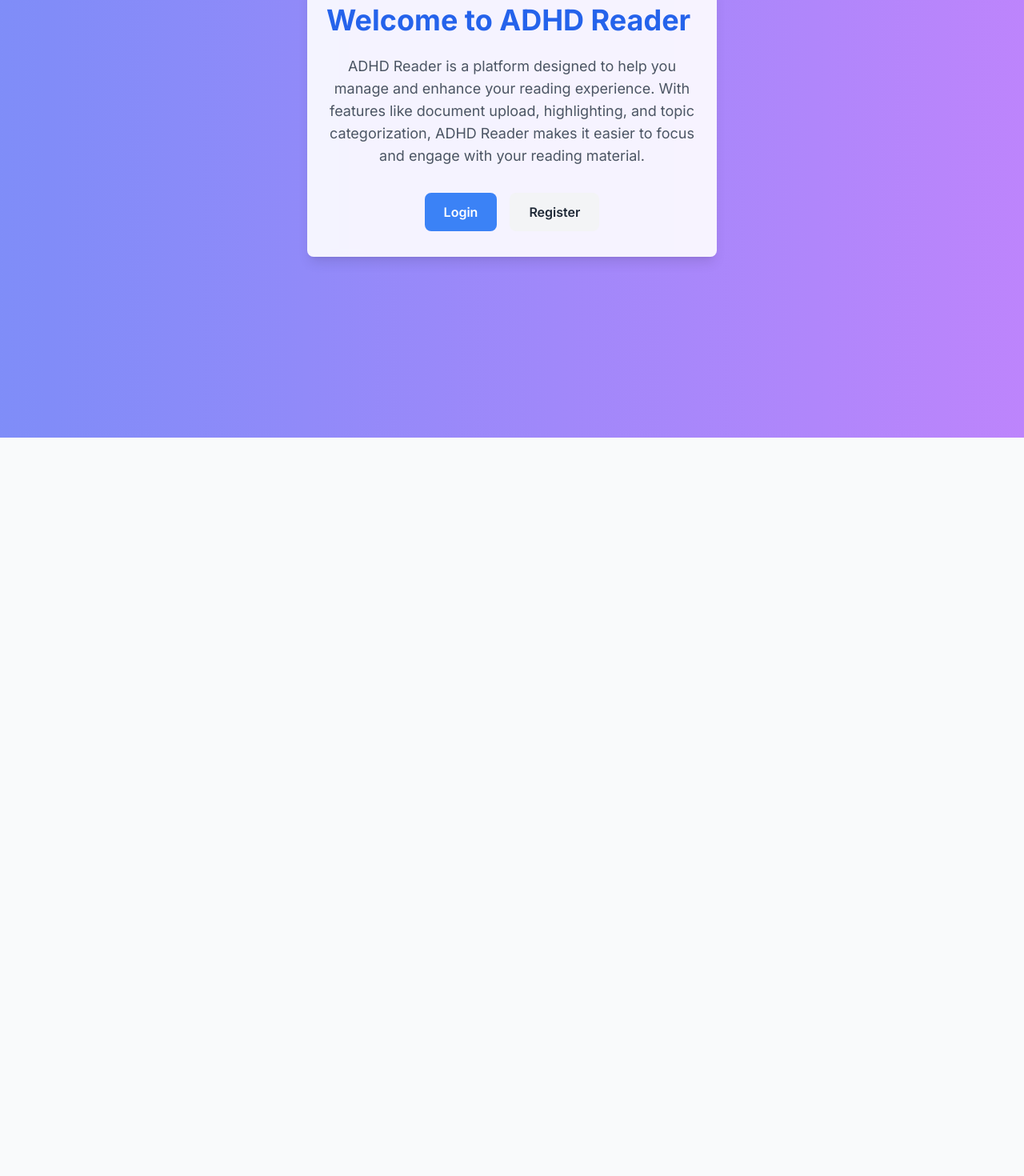
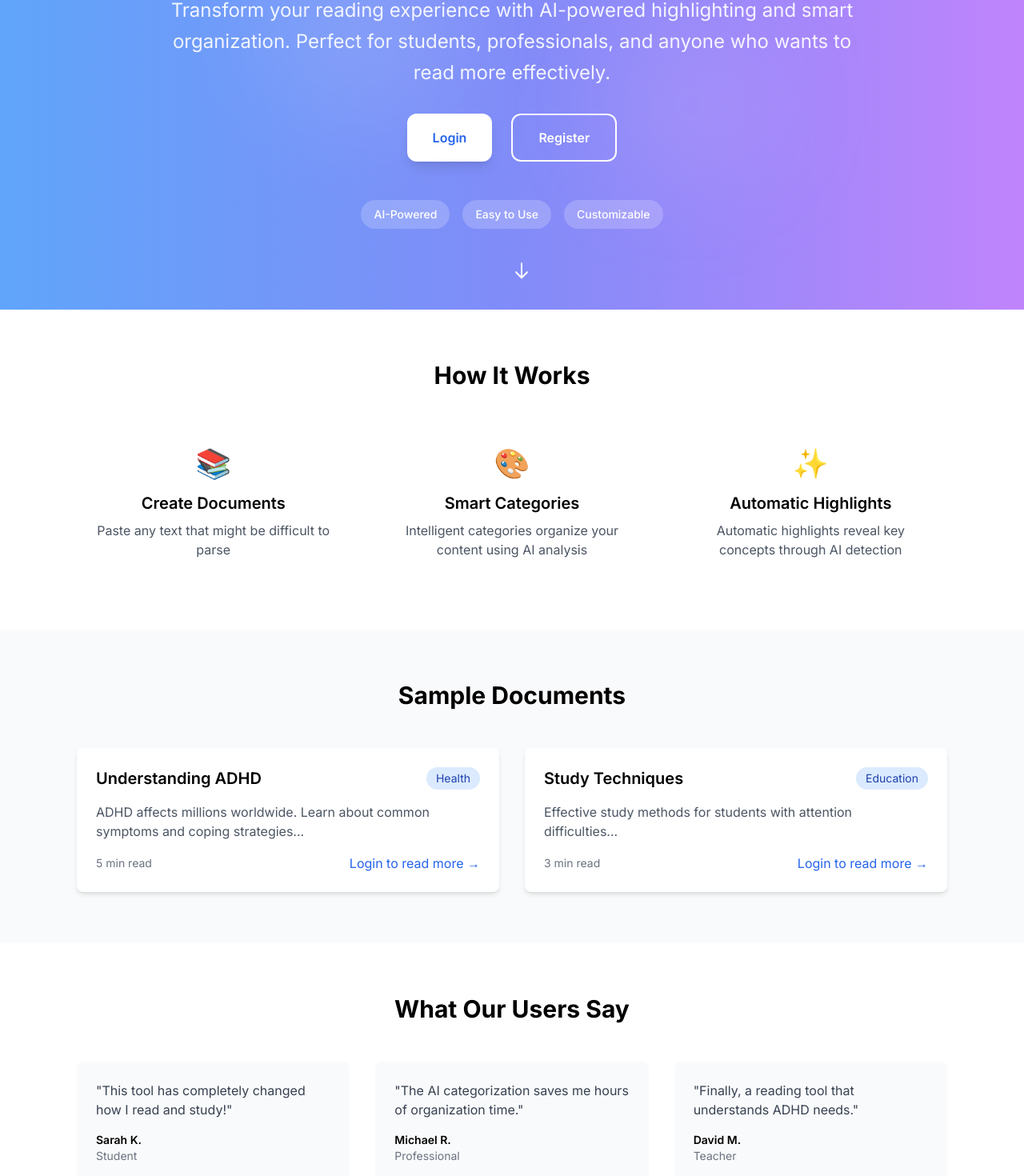
Before and after one commit to dannihuyang/ADHD-Reader, a React (Vite) app in the folder client/: page / in a window 1280 px wide. Shown: the part 253-1723 px from the top of the page at 80% size. Before the commit the page ends 800 px from the top, so only its background shows below. Built offline with nearby package versions, Linux system fonts and the light colour scheme.

Commit message:
Updated HomePage.jsx - with more product features, instructions, reviews

```diff
--- a/client/src/pages/HomePage.jsx
+++ b/client/src/pages/HomePage.jsx
@@ -1,32 +1,216 @@
 export default function Homepage({ setCurrentPage }) {
+	// Add some sample documents/previews
+	const sampleDocuments = [
+		{
+			title: "Understanding ADHD",
+			excerpt: "ADHD affects millions worldwide. Learn about common symptoms and coping strategies...",
+			readTime: "5 min read",
+			category: "Health"
+		},
+		{
+			title: "Study Techniques",
+			excerpt: "Effective study methods for students with attention difficulties...",
+			readTime: "3 min read",
+			category: "Education"
+		}
+	];
+
 	return (
-		<div className="min-h-screen flex flex-col items-center justify-center bg-gradient-to-r from-blue-400 via-indigo-400 to-purple-400 animate-gradient relative overflow-hidden">
+		<div className="min-h-screen flex flex-col bg-gradient-to-r from-blue-400 via-indigo-400 to-purple-400">
+			{/* Enhanced Hero Section */}
+			<div className="min-h-[80vh] relative flex flex-col items-center justify-center p-8">
+				{/* Animated background grid */}
 				<div className="absolute inset-0 bg-grid-white/[0.05] pointer-events-none" />
-			<div className="animate-fadeIn max-w-lg px-6 py-8 bg-white/90 backdrop-blur-sm rounded-lg shadow-lg">
-				<h1 className="text-4xl font-bold mb-6 text-blue-600">
-					Welcome to ADHD Reader
+
+				{/* Floating shapes decoration */}
+				<div className="absolute inset-0 overflow-hidden">
+					<div className="absolute top-1/4 left-1/4 w-64 h-64 bg-white/10 rounded-full blur-3xl animate-float" />
+					<div className="absolute bottom-1/4 right-1/4 w-48 h-48 bg-purple-300/20 rounded-full blur-3xl animate-float-delayed" />
+				</div>
+
+				<div className="animate-fadeIn max-w-4xl text-center relative z-10">
+					{/* Main heading with gradient text */}
+					<h1 className="text-6xl font-bold mb-6 bg-clip-text text-transparent bg-gradient-to-r from-white to-blue-100">
+						Focus Better with ADHD Reader
 					</h1>
-				<p className="text-lg text-gray-600 mb-8 text-center">
-					ADHD Reader is a platform designed to help you manage and enhance your
-					reading experience. With features like document upload, highlighting,
-					and topic categorization, ADHD Reader makes it easier to focus and
-					engage with your reading material.
+
+					{/* Enhanced subheading */}
+					<p className="text-2xl text-white/90 mb-8 leading-relaxed">
+						Transform your reading experience with AI-powered highlighting
+						and smart organization. Perfect for students, professionals,
+						and anyone who wants to read more effectively.
 					</p>
-				<div className="flex gap-4 justify-center">
+
+					{/* CTA buttons with enhanced styling */}
+					<div className="flex gap-6 justify-center">
 						<button
 							onClick={() => setCurrentPage("login")}
-						className="btn-primary"
+							className="px-8 py-4 bg-white text-blue-600 rounded-xl font-semibold
+									hover:bg-blue-50 transform hover:scale-105 transition-all
+									shadow-lg hover:shadow-xl"
 						>
 							Login
 						</button>
 						<button
 							onClick={() => setCurrentPage("register")}
-						className="btn-gray"
+							className="px-8 py-4 bg-transparent text-white border-2 border-white
+									rounded-xl font-semibold hover:bg-white/10
+									transform hover:scale-105 transition-all"
 						>
 							Register
 						</button>
+					</div>
+
+					{/* Key features pills */}
+					<div className="flex flex-wrap gap-4 justify-center mt-12">
+						{['AI-Powered', 'Easy to Use', 'Customizable'].map((feature, index) => (
+							<span
+								key={index}
+								className="px-4 py-2 bg-white/20 rounded-full text-white
+										 text-sm font-medium backdrop-blur-sm"
+							>
+								{feature}
+							</span>
+						))}
+					</div>
+				</div>
+
+				{/* Scroll indicator */}
+				<div className="absolute bottom-8 left-1/2 transform -translate-x-1/2 animate-bounce">
+					<svg
+						className="w-6 h-6 text-white"
+						fill="none"
+						strokeLinecap="round"
+						strokeLinejoin="round"
+						strokeWidth="2"
+						viewBox="0 0 24 24"
+						stroke="currentColor"
+					>
+						<path d="M19 14l-7 7m0 0l-7-7m7 7V3"></path>
+					</svg>
+				</div>
+			</div>
+
+			{/* Features Section */}
+			<div className="bg-white py-16">
+				<div className="max-w-6xl mx-auto px-8">
+					<h2 className="text-3xl font-bold text-center mb-12">How It Works</h2>
+					<div className="grid md:grid-cols-3 gap-8">
+						<FeatureCard
+							icon="📚"
+							title="Create Documents"
+							description="Paste any text that might be difficult to parse"
+						/>
+						<FeatureCard
+							icon="🎨"
+							title="Smart Categories"
+							description="Intelligent categories organize your content using AI analysis"
+						/>
+						<FeatureCard
+							icon="✨"
+							title="Automatic Highlights"
+							description="Automatic highlights reveal key concepts through AI detection"
+						/>
+					</div>
+				</div>
+			</div>
+
+			{/* Sample Documents Section */}
+			<div className="bg-gray-50 py-16">
+				<div className="max-w-6xl mx-auto px-8">
+					<h2 className="text-3xl font-bold text-center mb-12">Sample Documents</h2>
+					<div className="grid md:grid-cols-2 gap-8">
+						{sampleDocuments.map((doc, index) => (
+							<div key={index} className="bg-white p-6 rounded-lg shadow-md hover:shadow-lg transition-shadow">
+								<div className="flex justify-between items-start mb-4">
+									<h3 className="text-xl font-semibold">{doc.title}</h3>
+									<span className="px-3 py-1 bg-blue-100 text-blue-800 rounded-full text-sm">
+										{doc.category}
+									</span>
+								</div>
+								<p className="text-gray-600 mb-4">{doc.excerpt}</p>
+								<div className="flex justify-between items-center">
+									<span className="text-sm text-gray-500">{doc.readTime}</span>
+									<button
+										onClick={() => setCurrentPage("login")}
+										className="text-blue-600 hover:text-blue-800"
+									>
+										Login to read more →
+									</button>
+								</div>
+							</div>
+						))}
+					</div>
+				</div>
+			</div>
+
+			{/* Testimonials Section */}
+			<div className="bg-white py-16">
+				<div className="max-w-6xl mx-auto px-8">
+					<h2 className="text-3xl font-bold text-center mb-12">What Our Users Say</h2>
+					<div className="grid md:grid-cols-3 gap-8">
+						<TestimonialCard
+							quote="This tool has completely changed how I read and study!"
+							author="Sarah K."
+							role="Student"
+						/>
+						<TestimonialCard
+							quote="The AI categorization saves me hours of organization time."
+							author="Michael R."
+							role="Professional"
+						/>
+						<TestimonialCard
+							quote="Finally, a reading tool that understands ADHD needs."
+							author="David M."
+							role="Teacher"
+						/>
+					</div>
 				</div>
 			</div>
 		</div>
 	);
 }
+
+// Helper Components
+function FeatureCard({ icon, title, description }) {
+	return (
+		<div className="text-center p-6">
+			<div className="text-4xl mb-4">{icon}</div>
+			<h3 className="text-xl font-semibold mb-2">{title}</h3>
+			<p className="text-gray-600">{description}</p>
+		</div>
+	);
+}
+
+function TestimonialCard({ quote, author, role }) {
+	return (
+		<div className="bg-gray-50 p-6 rounded-lg">
+			<p className="text-gray-700 mb-4">"{quote}"</p>
+			<div className="text-sm">
+				<p className="font-semibold">{author}</p>
+				<p className="text-gray-500">{role}</p>
+			</div>
+		</div>
+	);
+}
+
+// Add these animations to your CSS file
+const styles = `
+@keyframes float {
+    0%, 100% { transform: translateY(0); }
+    50% { transform: translateY(-20px); }
+}
+
+@keyframes float-delayed {
+    0%, 100% { transform: translateY(0); }
+    50% { transform: translateY(-15px); }
+}
+
+.animate-float {
+    animation: float 6s ease-in-out infinite;
+}
+
+.animate-float-delayed {
+    animation: float-delayed 7s ease-in-out infinite;
+}
+`;
```
Lines whose indentation alone changed are shown as unchanged.
